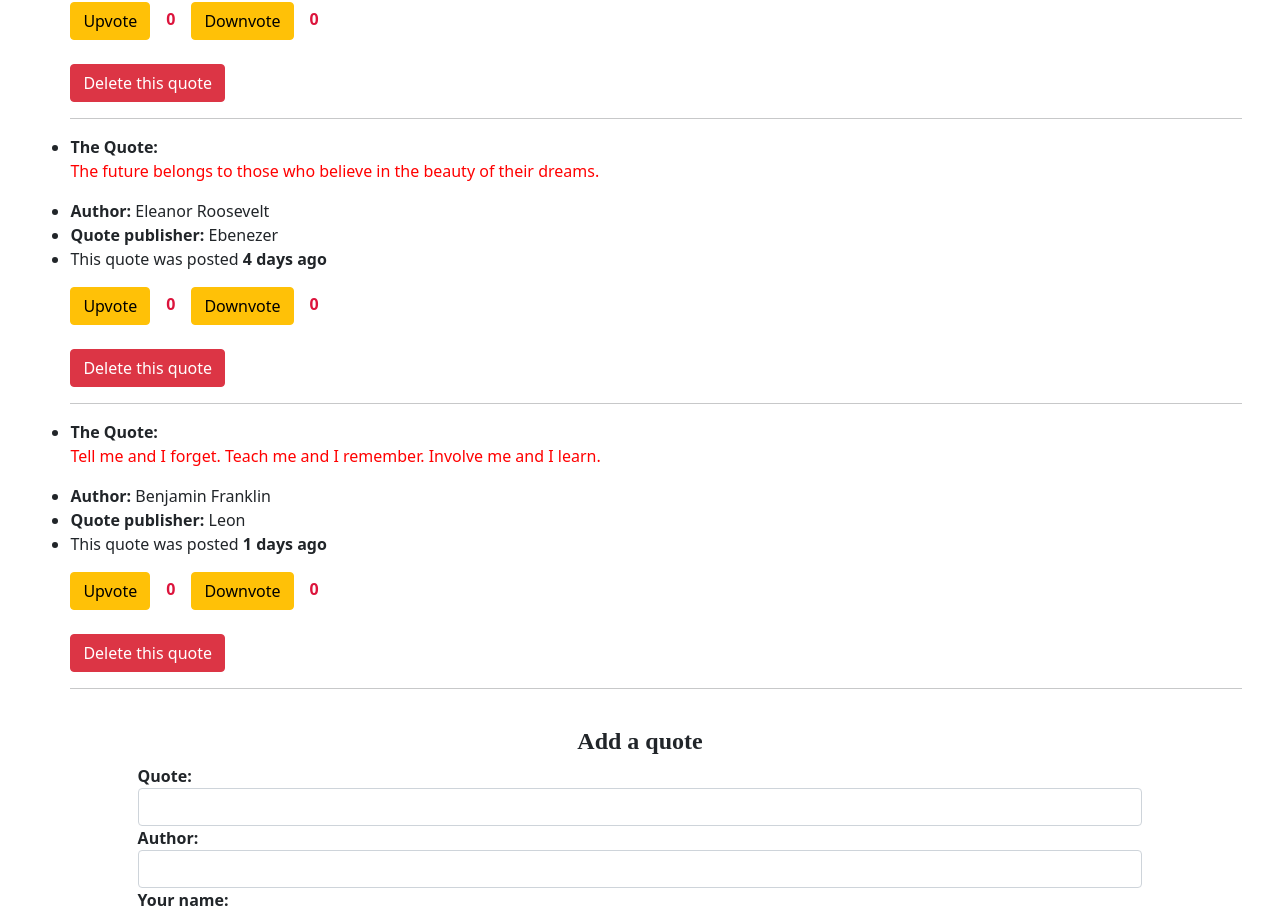
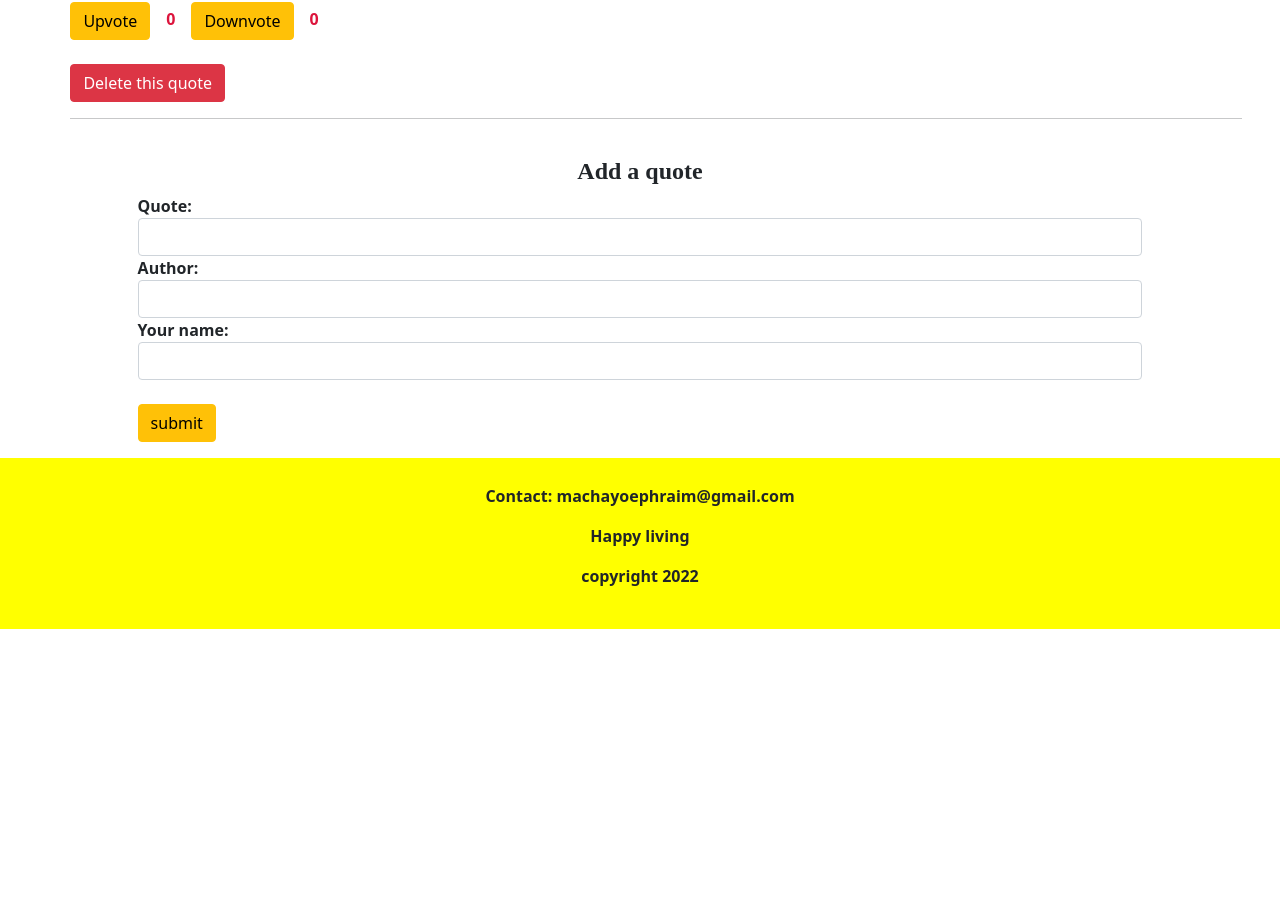
Before and after one commit to Ephraim19/Quoteapp, an Angular app: page / in a window 1280 px wide. Shown: the part 840-1750 px from the top of the page. After the commit the page ends 1469 px from the top, so only its background shows below. Built offline with nearby package versions, Linux system fonts and the light colour scheme.

Commit message:
Deleted some quotes

```diff
--- a/src/app/quotes/quotes.component.ts
+++ b/src/app/quotes/quotes.component.ts
@@ -35,24 +35,6 @@ export class QuotesComponent implements OnInit {
       0,
       new Date(2021, 12, 25)
     ),
-    new Quotes(
-      4,
-      'The future belongs to those who believe in the beauty of their dreams.',
-      'Eleanor Roosevelt',
-      'Ebenezer',
-      0,
-      0,
-      new Date(2022, 1, 3)
-    ),
-    new Quotes(
-      5,
-      'Tell me and I forget. Teach me and I remember. Involve me and I learn.',
-      'Benjamin Franklin',
-      'Leon',
-      0,
-      0,
-      new Date(2022, 1, 6)
-    ),
   ];
 
   moreQuotes(anotherQuote: any) {
```
